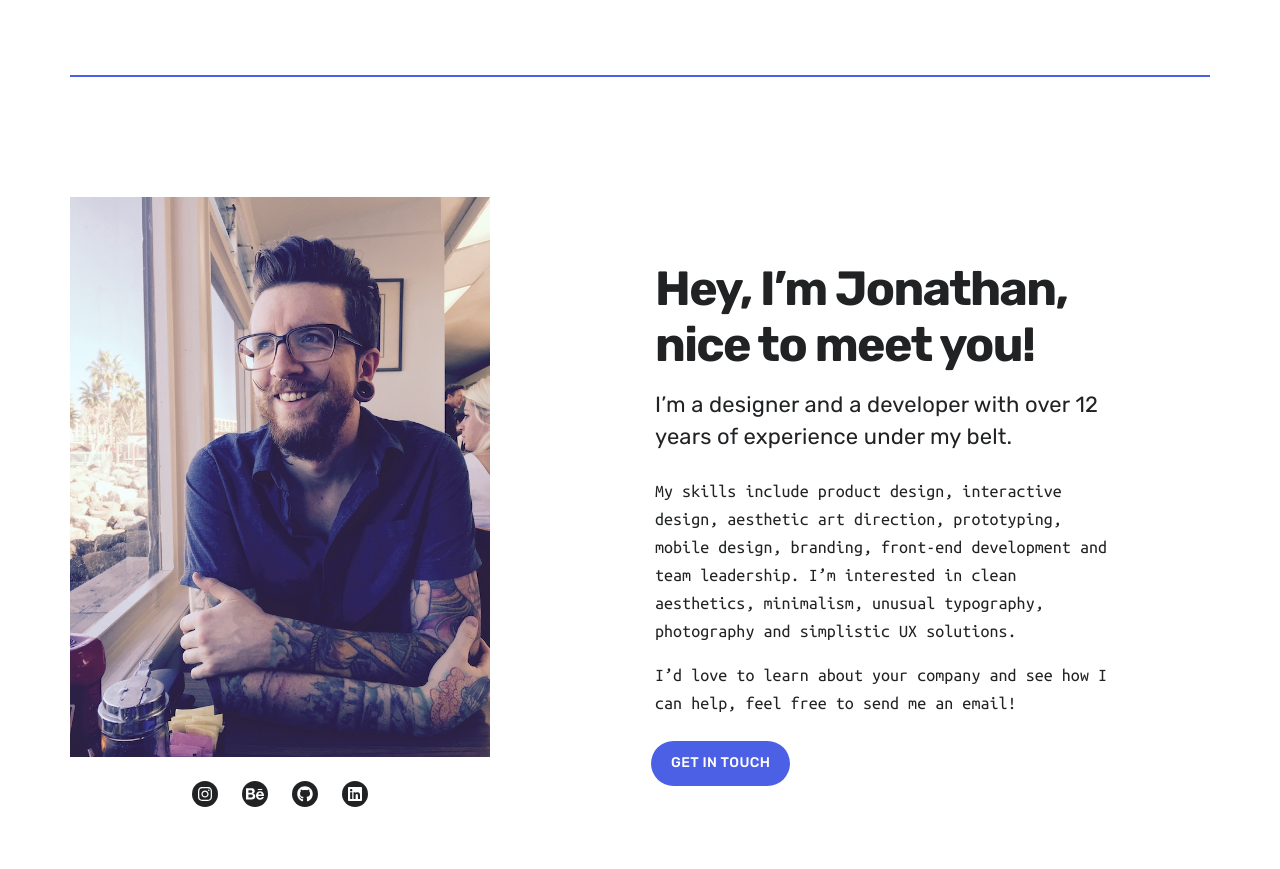
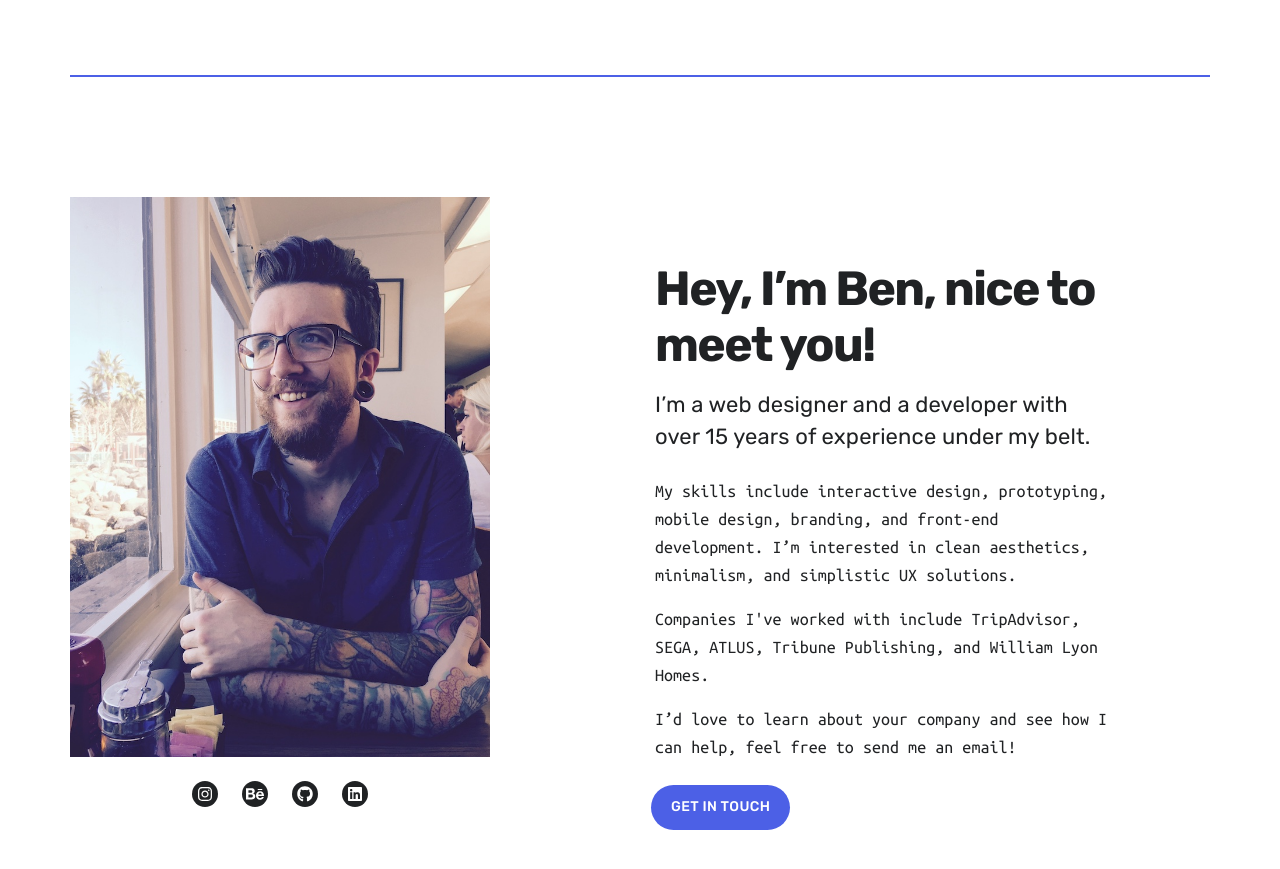
Before and after one commit to bennforlife/bennforlife.github.io, a Jekyll site: the page built from index.html, in a window 1280 px wide and 900 px high, scrolled down 1536 px. Shown: the top 869 px of the window. Built offline with Jekyll 4.4.1, drawn with Linux system fonts in a browser that asks for light colours; nearby versions of some CDN libraries.

Commit message:
Customize about section text

```diff
--- a/_includes/section__about.html
+++ b/_includes/section__about.html
@@ -11,16 +11,14 @@
     </div>
 
     <div class="about__content">
-      <h2 class="title">Hey, I’m Jonathan, nice to meet you!</h2>
-      <p class="subtitle subtitle--light">I’m a designer and a developer with over 12 years of experience under my belt.
-      </p>
-
-      <p>My skills include product design, interactive design, aesthetic art direction, prototyping, mobile design,
-        branding, front-end development and team leadership. I’m interested in clean aesthetics, minimalism, unusual
-        typography, photography and simplistic UX solutions.</p>
+      <h2 class="title">Hey, I’m Ben, nice to meet you!</h2>
+      <p class="subtitle subtitle--light">I’m a web designer and a developer with over 15 years of experience under my belt.</p>
+      <p>My skills include interactive design, prototyping, mobile design,
+        branding, and front-end development. I’m interested in clean aesthetics, minimalism, and simplistic UX solutions.</p>
+      <p>Companies I've worked with include TripAdvisor, SEGA, ATLUS, Tribune Publishing, and William Lyon Homes.</p>
       <p>I’d love to learn about your company and see how I can help, feel free to send me an email!</p>
 
-      <a href="#" class="cta button--fill contact-trigger js-contact">Get in Touch</a>
+      <a href="" class="cta button--fill contact-trigger js-contact">Get in Touch</a>
     </div>
   </div>
 </section>
```
